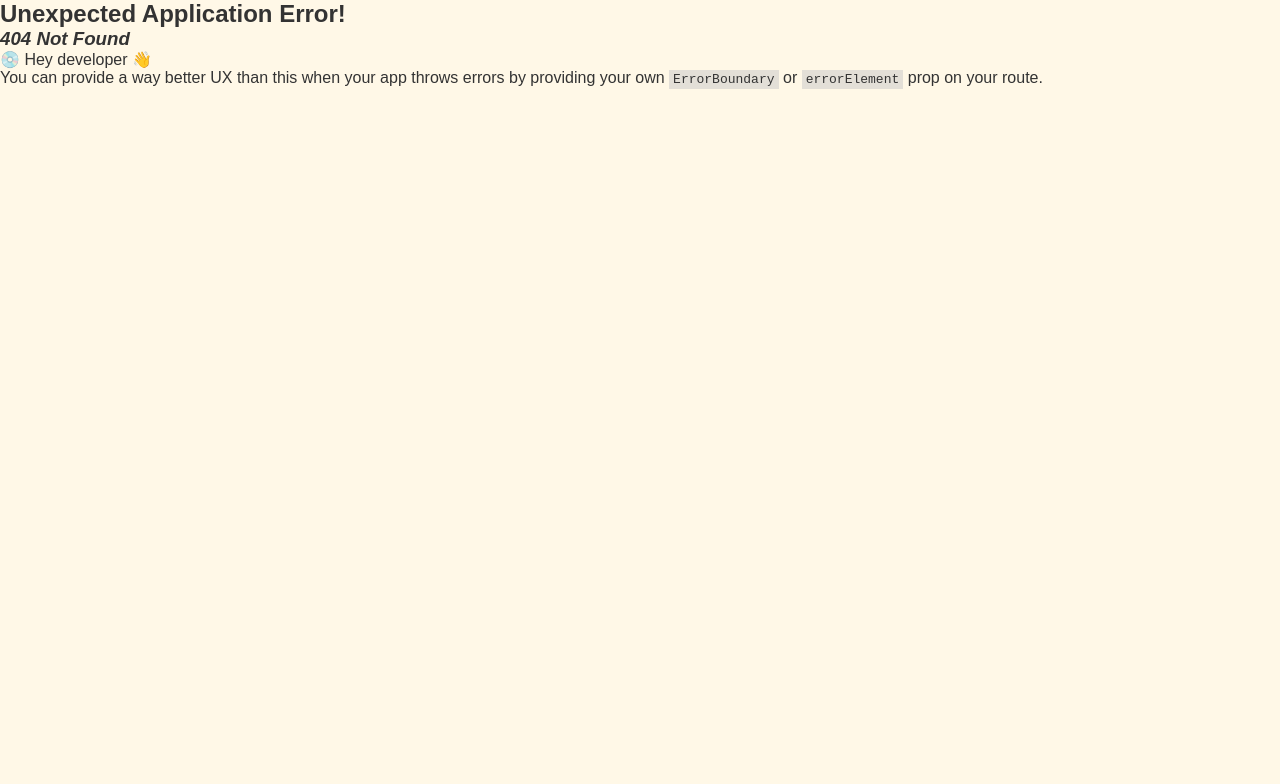
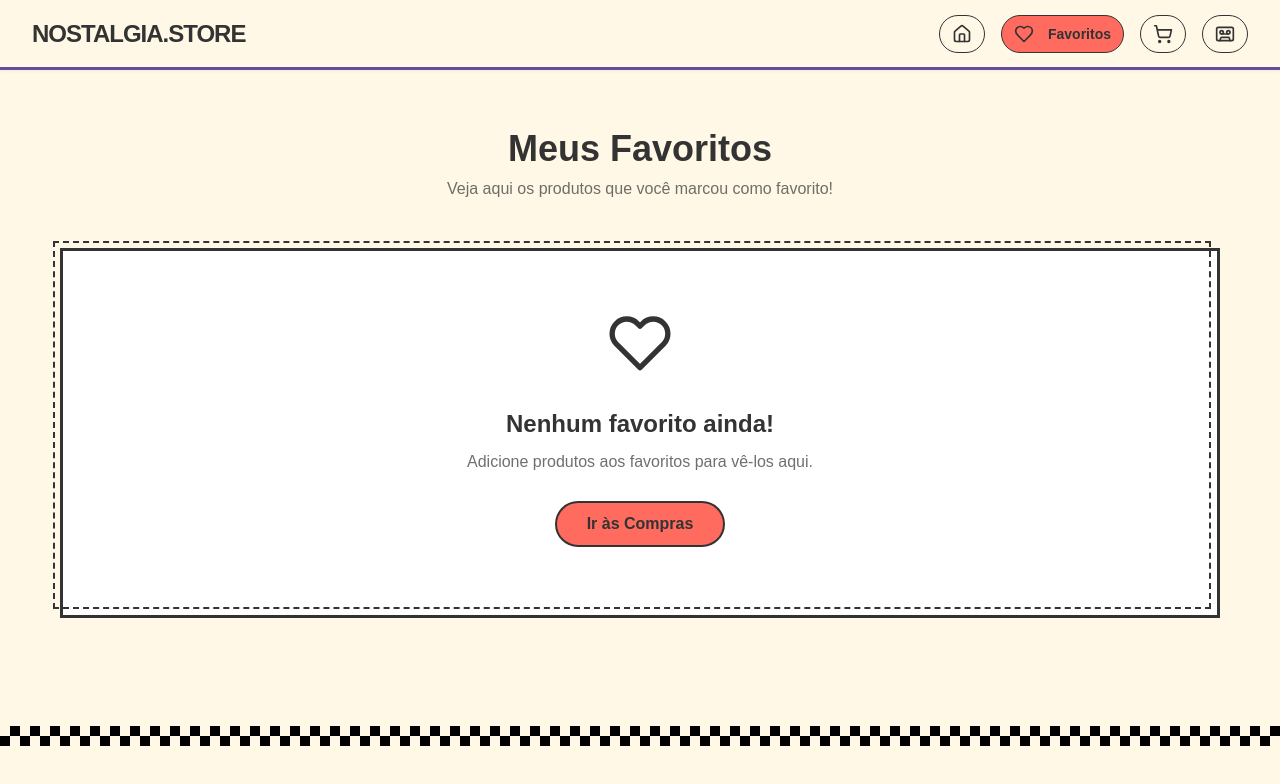
Before and after one commit to Pandor4b/Nostalgia-Store, a React (Vite) app: page /favorites in a window 1280 px wide. Before the commit this address had no page. Shown: the top 784 px of the page. Built offline with nearby package versions, Linux system fonts and the light colour scheme.

Commit message:
Added favorites page

```diff
--- a/src/App.tsx
+++ b/src/App.tsx
@@ -4,15 +4,18 @@ import theme from "./styles/theme";
 import { RouterProvider } from "react-router";
 import { Router } from "./Routes";
 import { CartProvider } from "./contexts/CartContext";
+import { FavoritesProvider } from "./contexts/FavoritesContext";
 
 function App() {
   return (
+    <FavoritesProvider>
       <CartProvider>
         <ThemeProvider theme={theme}>
           <GlobalStyle />
           <RouterProvider router={Router} />
         </ThemeProvider>
       </CartProvider>
+    </FavoritesProvider>
   );
 }
 
--- a/src/Routes.tsx
+++ b/src/Routes.tsx
@@ -3,6 +3,7 @@ import Home from "./pages/Home";
 import ProductDetail from "./pages/ProductDetail";
 import ShoppingCart from "./pages/ShoppingCart";
 import OrderHistory from "./pages/OrderHistory";
+import Favorites from "./pages/Favorites";
 
 export const Router = createBrowserRouter([
   {
@@ -21,4 +22,8 @@ export const Router = createBrowserRouter([
     path: "/orders",
     element: <OrderHistory />,
   },
+  {
+    path:"/favorites",
+    element: <Favorites/>
+  }
 ]);
--- a/src/components/Navbar/index.tsx
+++ b/src/components/Navbar/index.tsx
@@ -16,6 +16,11 @@ const Navbar = () => {
 
   const navItems = [
     { path: "/", label: "Home", icon: <LuHouse aria-label="Home" /> },
+    {
+      path: "/favorites",
+      label: "Favoritos",
+      icon: <LuHeart aria-label="Favoritos" />,
+    },
     {
       path: "/cart",
       label: "Carrinho",
@@ -60,9 +65,9 @@ const Navbar = () => {
         })}
       </S.NavContainer>
 
-      <S.MobileMenuButton>
+      {/* <S.MobileMenuButton>
         <LuMenu />
-      </S.MobileMenuButton>
+      </S.MobileMenuButton> */}
 
     </S.Container>
   );
--- a/src/components/Navbar/styles.ts
+++ b/src/components/Navbar/styles.ts
@@ -1,6 +1,5 @@
 import styled from 'styled-components';
 import { Link } from 'react-router-dom';
-import { LuShoppingCart } from 'react-icons/lu';
 
 export const Container = styled.nav`
   width: 100%;
@@ -15,6 +14,7 @@ export const Container = styled.nav`
   left: 0;
   z-index: 1000;
   box-shadow: 0 1px 4px rgba(0,0,0,0.05);
+  border-bottom: 3px solid ${({ theme }) => theme.colors.purple};
 `;
 
 export const Logo = styled.div`
@@ -81,27 +81,6 @@ export const CartBadge = styled.span`
   line-height: 1;
 `;
 
-export const RightSection = styled.div`
-  display: flex;
-  align-items: center;
-  gap: 1rem;
-  color: #333;
-  cursor: pointer;
-`;
-
-export const CartButton = styled.button`
-  background: none;
-  border: none;
-  cursor: pointer;
-  position: relative;
-`;
-
-export const CartIcon = styled(LuShoppingCart)`
-  font-size: 24px;
-  color: #333;
-  position: relative;
-`;
-
 export const CartCount = styled.span`
   background-color: ${(props) => props.theme.colors.coral};
   color: white;
--- a/src/components/ProductCard/styles.ts
+++ b/src/components/ProductCard/styles.ts
@@ -37,7 +37,7 @@ export const ProductPrice = styled.p`
 
 export const ViewButton = styled.button`
   background-color: ${(props) => props.theme.colors.darkText};
-  color: white;
+  color: ${(props) => props.theme.colors.lightText};
   font-weight: 600;
   padding: 8px 0;
   font-size: 14px;
--- /dev/null
+++ b/src/contexts/FavoritesContext.tsx
@@ -0,0 +1,57 @@
+import { createContext, useState, useEffect, useContext } from "react";
+import type { ReactNode } from "react";
+import type { Favorite } from "../interfaces/Favorite";
+
+interface FavoritesContextType {
+  favorites: Favorite[];
+  addToFavorites: (product: Favorite) => void;
+  removeFromFavorites: (productId: number) => void;
+  isFavorite: (productId: number) => boolean;
+}
+
+const FavoritesContext = createContext<FavoritesContextType | undefined>(
+  undefined
+);
+
+export const FavoritesProvider = ({ children }: { children: ReactNode }) => {
+  const [favorites, setFavorites] = useState<Favorite[]>(() => {
+    const stored = localStorage.getItem("favorites");
+    return stored ? JSON.parse(stored) : [];
+  });
+
+  useEffect(() => {
+    localStorage.setItem("favorites", JSON.stringify(favorites));
+  }, [favorites]);
+
+  const addToFavorites = (product: Favorite) => {
+    setFavorites((prev) => [...prev, product]);
+  };
+
+  const removeFromFavorites = (productId: number) => {
+    setFavorites((prev) => prev.filter((item) => item.id !== productId));
+  };
+
+  const isFavorite = (productId: number) => {
+    return favorites.some((item) => item.id === productId);
+  };
+
+  return (
+    <FavoritesContext.Provider
+      value={{
+        favorites,
+        addToFavorites,
+        removeFromFavorites,
+        isFavorite,
+      }}
+    >
+      {children}
+    </FavoritesContext.Provider>
+  );
+};
+
+export const useFavorites = () => {
+  const context = useContext(FavoritesContext);
+  if (!context)
+    throw new Error("useFavorites must be used within a FavoritesProvider");
+  return context;
+};
--- /dev/null
+++ b/src/interfaces/Favorite.ts
@@ -0,0 +1,6 @@
+export interface Favorite {
+  id: number;
+  name: string;
+  price: string;
+  image: string;
+}
--- /dev/null
+++ b/src/pages/Favorites/index.tsx
@@ -0,0 +1,74 @@
+import Navbar from "../../components/Navbar";
+import * as S from "./styles";
+import { useFavorites } from "../../contexts/FavoritesContext";
+import { useNavigate } from "react-router-dom";
+import { FiHeart } from "react-icons/fi";
+import CheckeredBorder from "../../components/CheckeredBorder";
+import ProductCard from "../../components/ProductCard";
+import RoundButton from "../../components/RoundButton";
+
+const Favorites = () => {
+  const { favorites, removeFromFavorites } = useFavorites();
+  const navigate = useNavigate();
+
+  return (
+    <>
+      <Navbar />
+      <S.FavoritesContainer>
+        <S.FavoritesContent>
+          <S.FavoritesHeader>
+            <S.FavoritesTitle>Meus Favoritos</S.FavoritesTitle>
+            <S.FavoritesSubtitle>
+              Veja aqui os produtos que você marcou como favorito!
+            </S.FavoritesSubtitle>
+          </S.FavoritesHeader>
+          {favorites.length === 0 ? (
+            <S.EmptyFavorites>
+              <S.EmptyFavoritesIcon>
+                <FiHeart />
+              </S.EmptyFavoritesIcon>
+              <S.EmptyFavoritesText>
+                Nenhum favorito ainda!
+              </S.EmptyFavoritesText>
+              <S.EmptyFavoritesSubtext>
+                Adicione produtos aos favoritos para vê-los aqui.
+              </S.EmptyFavoritesSubtext>
+              <RoundButton color="coral" onClick={() => navigate("/")}>
+                Ir às Compras
+              </RoundButton>
+            </S.EmptyFavorites>
+          ) : (
+            <S.FavoritesGrid>
+              {favorites.map((item) => (
+                <ProductCard
+                  key={item.id}
+                  id={item.id}
+                  name={item.name}
+                  price={item.price}
+                  image={item.image}
+                >
+                  <S.RemoveFavoriteButton
+                    title="Remover dos favoritos"
+                    onClick={() => removeFromFavorites(item.id)}
+                  >
+                    <FiHeart fill="#FF6B5E" />
+                  </S.RemoveFavoriteButton>
+
+                  <RoundButton
+                    variant="outline"
+                    onClick={() => navigate(`/product/${item.id}`)}
+                  >
+                    Ver Produto
+                  </RoundButton>
+                </ProductCard>
+              ))}
+            </S.FavoritesGrid>
+          )}
+        </S.FavoritesContent>
+        <CheckeredBorder />
+      </S.FavoritesContainer>
+    </>
+  );
+};
+
+export default Favorites;
--- /dev/null
+++ b/src/pages/Favorites/styles.ts
@@ -0,0 +1,96 @@
+import styled from "styled-components";
+
+export const FavoritesContainer = styled.section`
+  background-color: ${(props) => props.theme.colors.cream};
+  padding: 8rem 0;
+  position: relative;
+  min-height: 70vh;
+`;
+
+export const FavoritesContent = styled.div`
+  max-width: 1200px;
+  margin: 0 auto;
+  padding: 0 20px;
+`;
+
+export const FavoritesHeader = styled.div`
+  text-align: center;
+  margin-bottom: 50px;
+  position: relative;
+`;
+
+export const FavoritesTitle = styled.h1`
+  font-size: 36px;
+  margin-bottom: 10px;
+  position: relative;
+  display: inline-block;
+`;
+
+export const FavoritesSubtitle = styled.p`
+  font-size: 16px;
+  color: ${(props) => props.theme.colors.darkText};
+  opacity: 0.7;
+`;
+
+export const FavoritesGrid = styled.div`
+  display: grid;
+  grid-template-columns: repeat(auto-fill, minmax(280px, 1fr));
+  gap: 30px;
+  margin-top: 30px;
+`;
+
+export const RemoveFavoriteButton = styled.button`
+  position: absolute;
+  top: 10px;
+  right: 10px;
+  background: none;
+  border: none;
+  cursor: pointer;
+  color: #FF6B5E;
+  font-size: 24px;
+  padding: 0;
+
+`;
+
+export const EmptyFavorites = styled.div`
+  text-align: center;
+  padding: 60px 20px;
+  background-color: white;
+  border: 3px solid ${(props) => props.theme.colors.darkText};
+  position: relative;
+
+  &:before {
+    content: "";
+    position: absolute;
+    top: -10px;
+    left: -10px;
+    width: 100%;
+    height: 100%;
+    border: 2px dashed ${(props) => props.theme.colors.darkText};
+    z-index: 0;
+    pointer-events: none;
+  }
+`;
+
+export const EmptyFavoritesIcon = styled.div`
+  font-size: 64px;
+  margin-bottom: 20px;
+  position: relative;
+  z-index: 1;
+`;
+
+export const EmptyFavoritesText = styled.h2`
+  font-size: 24px;
+  margin-bottom: 15px;
+  position: relative;
+  z-index: 1;
+`;
+
+export const EmptyFavoritesSubtext = styled.p`
+  font-size: 16px;
+  color: ${(props) => props.theme.colors.darkText};
+  opacity: 0.7;
+  margin-bottom: 30px;
+  position: relative;
+  z-index: 1;
+`;
--- a/src/pages/ProductDetail/index.tsx
+++ b/src/pages/ProductDetail/index.tsx
@@ -4,9 +4,12 @@ import { useState, useEffect } from "react";
 import { useParams } from "react-router-dom";
 import { fetchProductById } from "../../services/productsApi";
 import { useCart } from "../../hooks/useCart";
+import { useFavorites } from "../../contexts/FavoritesContext";
 import Modal from "../../components/Modal";
 import { useNavigate } from "react-router-dom";
 import CheckeredBorder from "../../components/CheckeredBorder";
+import { FiHeart } from "react-icons/fi";
+import RoundButton from "../../components/RoundButton";
 
 const ProductDetail = () => {
   const { id } = useParams<{ id: string }>();
@@ -14,6 +17,7 @@ const ProductDetail = () => {
   const [loading, setLoading] = useState(true);
   const navigate = useNavigate();
   const { addToCart, showModal, setShowModal, lastAddedItem } = useCart();
+  const { addToFavorites, removeFromFavorites, isFavorite } = useFavorites();
 
   useEffect(() => {
     if (id) {
@@ -23,6 +27,23 @@ const ProductDetail = () => {
       });
     }
   }, [id]);
+
+  const handleFavorite = () => {
+    if (!product) return;
+
+    const favorite = {
+      id: Number(product.id),
+      name: product.name,
+      price: product.price,
+      image: product.image,
+    };
+
+    if (isFavorite(Number(product.id))) {
+      removeFromFavorites(Number(product.id));
+    } else {
+      addToFavorites(favorite);
+    }
+  };
 
   if (loading)
     return (
@@ -61,7 +82,8 @@ const ProductDetail = () => {
             <S.ProductPrice>R$ {product.price}</S.ProductPrice>
             <S.ProductDescription>{product.description}</S.ProductDescription>
             <S.ButtonsContainer>
-              <S.AddToCartButton
+              <RoundButton
+                color="green"
                 onClick={() => {
                   let priceString: string;
                   if (typeof product.price === "number") {
@@ -78,8 +100,19 @@ const ProductDetail = () => {
                 }}
               >
                 Adicionar ao Carrinho
-              </S.AddToCartButton>
-              <S.WishlistButton>Adicionar aos Favoritos</S.WishlistButton>
+              </RoundButton>
+
+              <RoundButton variant="outline" onClick={handleFavorite}>
+                <FiHeart
+                  style={{
+                    fill: isFavorite(Number(product.id)) ? "#FF6B5E" : "none",
+                    marginRight: "8px",
+                  }}
+                />
+                {isFavorite(Number(product.id))
+                  ? "Remover dos Favoritos"
+                  : "Adicionar aos Favoritos"}
+              </RoundButton>
             </S.ButtonsContainer>
             {showModal && lastAddedItem && lastAddedItem.id === product.id && (
               <Modal
```
Lines whose indentation alone changed are shown as unchanged.
